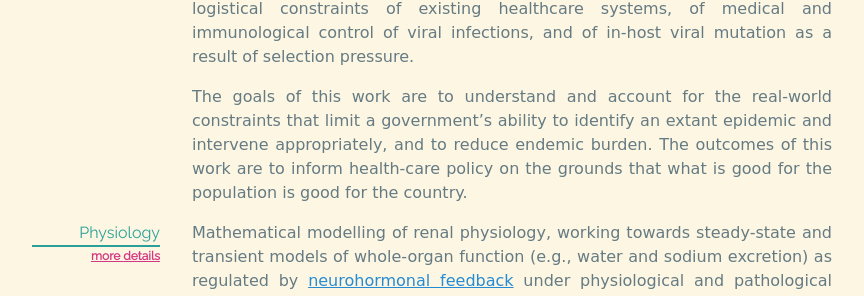
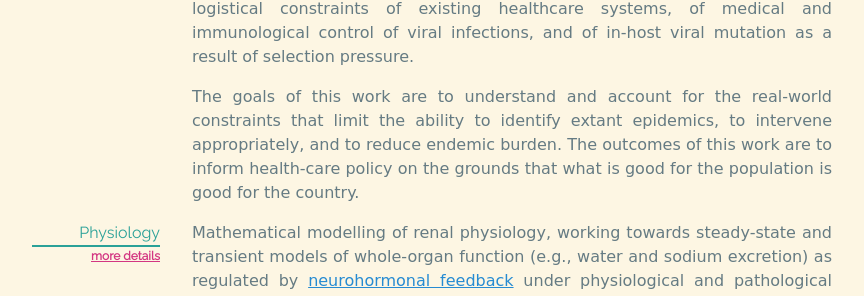
Before and after one commit to robmoss/previous-robmoss.github.io, a Jekyll site: the page built from index.md, in a window 1280 px wide. Shown: the part 434-730 px from the top of the page, without its empty margins (128-992 px from the left). Built offline with Jekyll 4.4.1, drawn with Linux system fonts in a browser that asks for light colours; some web fonts are replaced.

Commit message:
Minor change to my epidemiological research goals

```diff
--- a/index.md
+++ b/index.md
@@ -25,8 +25,8 @@ immunological control of viral infections, and of in-host viral mutation as a
 result of selection pressure.
 
 The goals of this work are to understand and account for the real-world
-constraints that limit a government's ability to identify an extant epidemic
-and intervene appropriately, and to reduce endemic burden.
+constraints that limit the ability to identify extant epidemics, to intervene
+appropriately, and to reduce endemic burden.
 The outcomes of this work are to inform health-care policy on the grounds that
 what is good for the population is good for the country.
 
```
